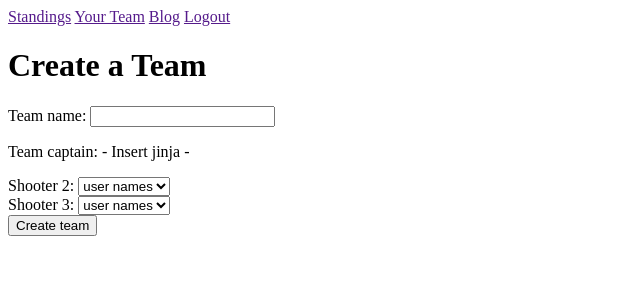
After one commit to ianwhitehill/pistol_pals, a Python web app: template flask_app/templates/create_team.html in a window 1280 px wide. The commit adds this page. Shown: the top 300 px of the page, without its empty margins (0-640 px from the left). Run offline with Jinja, Linux system fonts and the light colour scheme; the template is opened without the code that fills it, so the values that code supplies are empty.

Commit message:
html skeleton for create_team.html and nav bar

```diff
--- /dev/null
+++ b/flask_app/templates/create_team.html
@@ -0,0 +1,31 @@
+<!DOCTYPE html>
+<html lang="en">
+<head>
+    <meta charset="UTF-8">
+    <meta http-equiv="X-UA-Compatible" content="IE=edge">
+    <meta name="viewport" content="width=device-width, initial-scale=1.0">
+    <title>Document</title>
+</head>
+<body>
+    <nav class="nav_bar">
+        <a href="">Standings</a>
+        <a href="">Your Team</a>
+        <a href="">Blog</a>
+        <a href="">Logout</a>
+    </nav>
+    <h1>Create a Team </h1>
+    <form action="" method="post">
+        Team name: <input type="text" name="team_name"><br>
+        <p>Team captain: - Insert jinja - </p>
+        Shooter 2: <select name="member_1">
+            <!-- for loop -->
+            <option value="">user names</option>
+        </select><br>
+        Shooter 3: <select name="member_2">
+            <!-- for loop  -->
+            <option value="">user names</option>
+        </select><br>
+        <input type="submit" value="Create team">
+    </form>
+</body>
+</html>
```
Also changed, not shown: flask_app/templates/index.html (+8 -1 lines).
